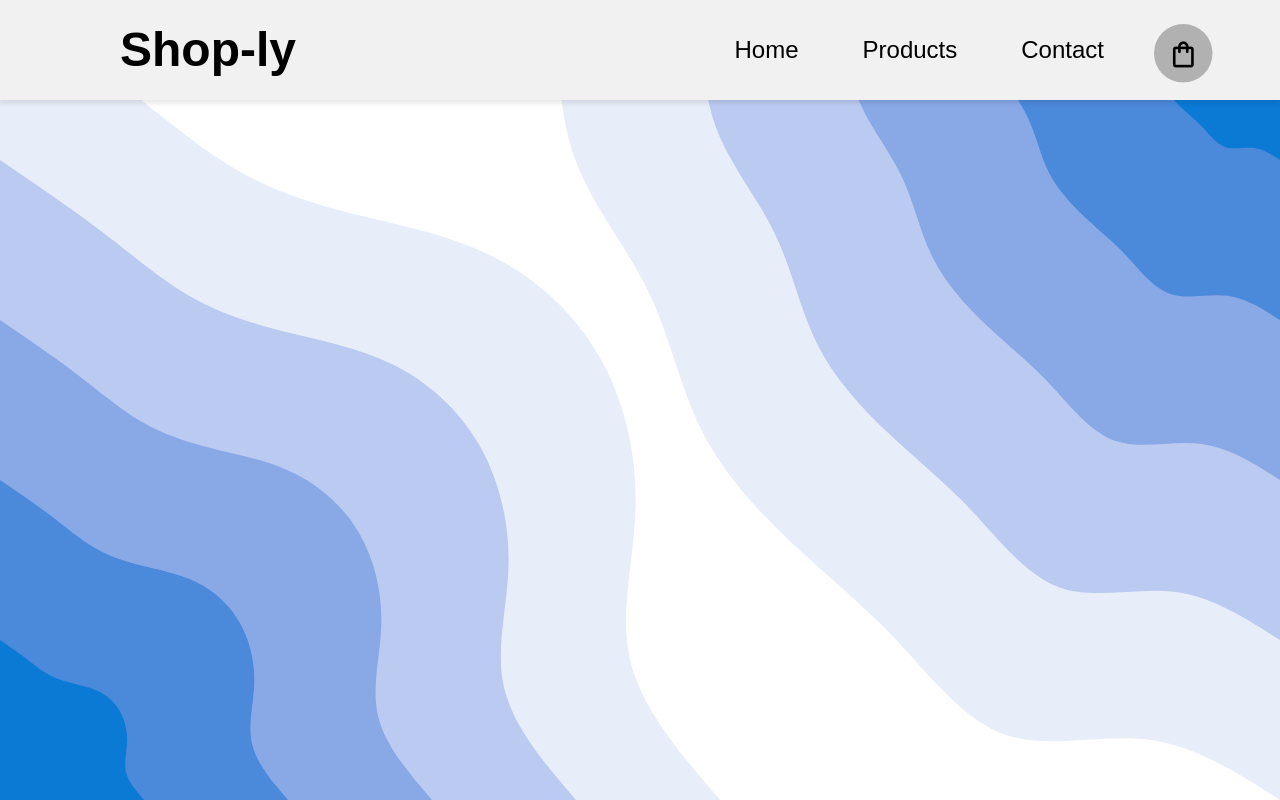
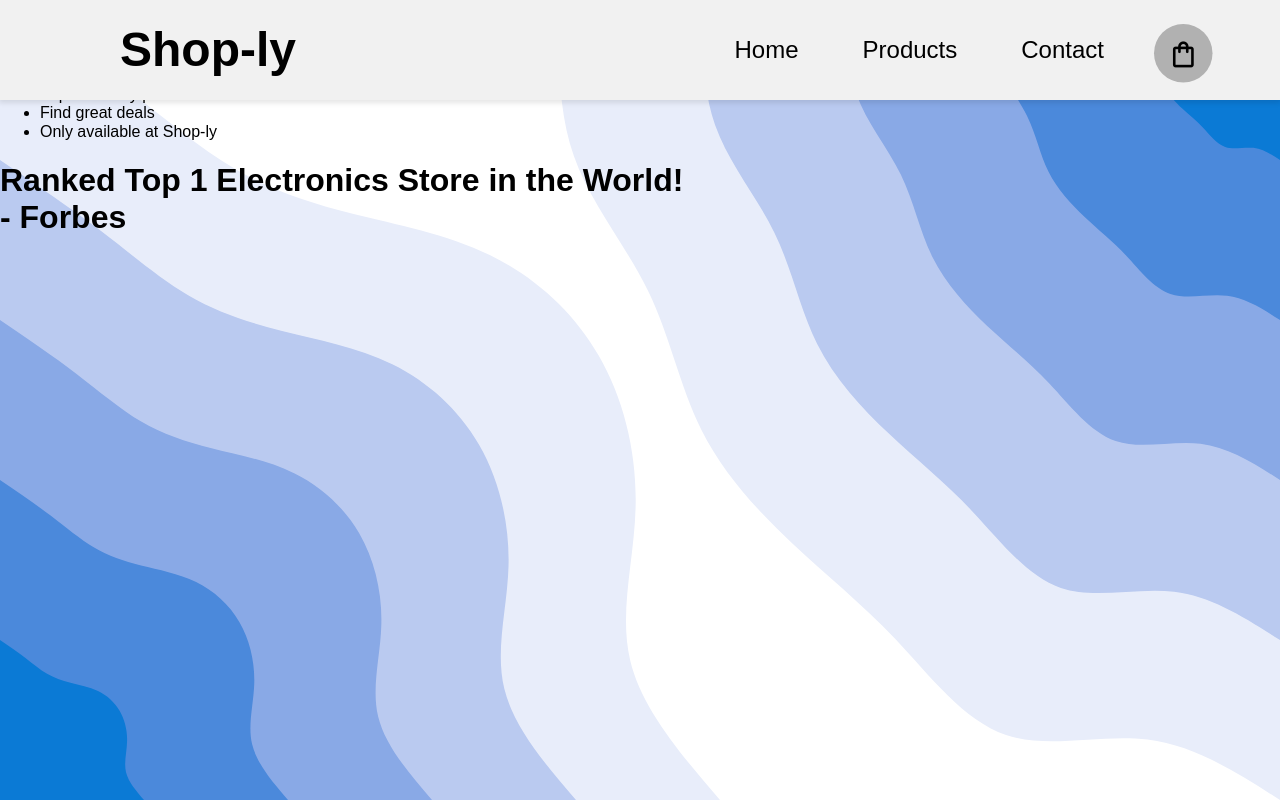
Before and after one commit to Jonathan-Z49/shopping-app, a React (Vite) app: page / in a window 1280 px wide. Built offline with nearby package versions, Linux system fonts and the light colour scheme.

Commit message:
Updated Home component to display quotes, sliding messages

```diff
--- a/src/components/Home/Home.tsx
+++ b/src/components/Home/Home.tsx
@@ -1,7 +1,24 @@
 import React from 'react';
 
 const Home = () => {
-  return <main className="home"></main>;
+  return (
+    <main className="home">
+      <section className="messages">
+        <h1 className="header-message">LATEST TECH RELEASES!</h1>
+        <div className="message-container">
+          <ul className="shop-message-list">
+            <li>Discover new tech</li>
+            <li>Explore many products</li>
+            <li>Find great deals</li>
+            <li>Only available at Shop-ly</li>
+          </ul>
+        </div>
+      </section>
+      <h1 className="shop-quote">
+        Ranked Top 1 Electronics Store in the World! <br />- Forbes
+      </h1>
+    </main>
+  );
 };
 
 export default Home;
```
